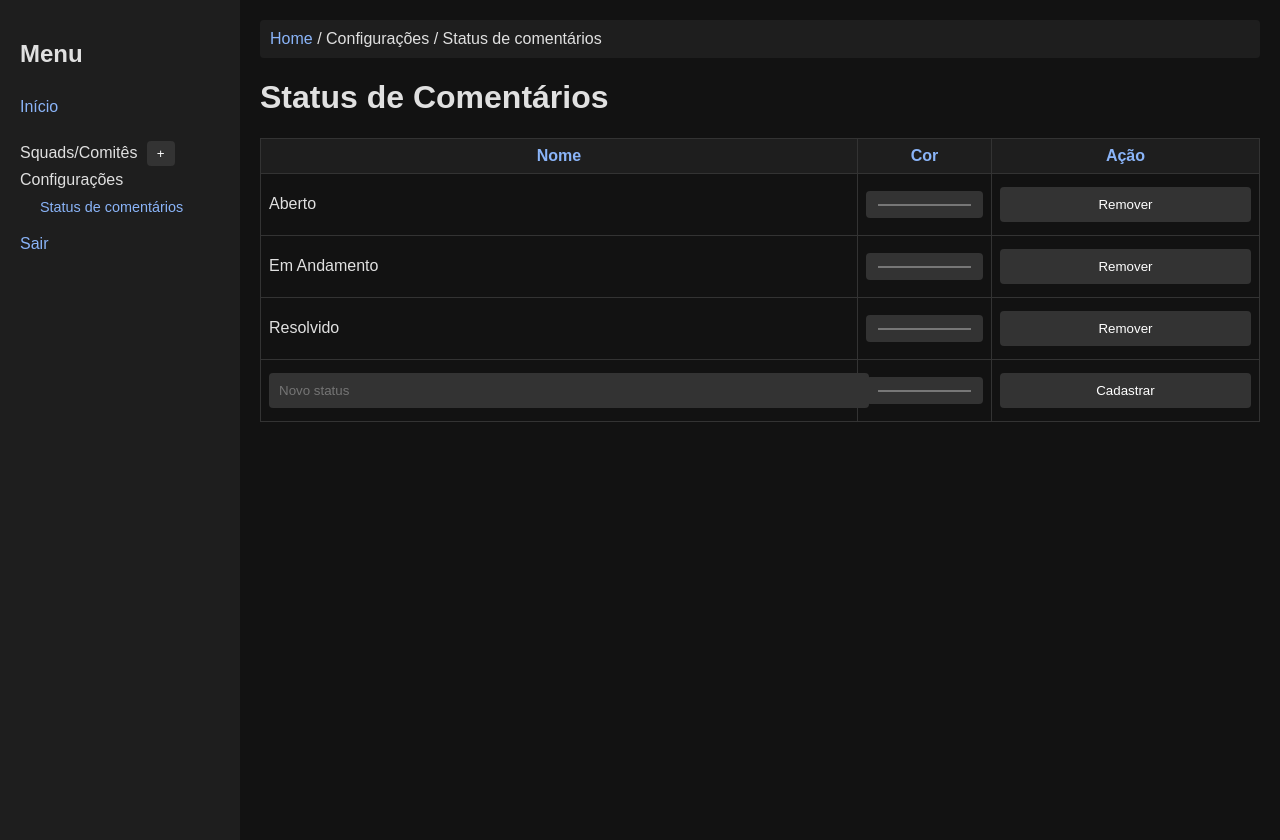
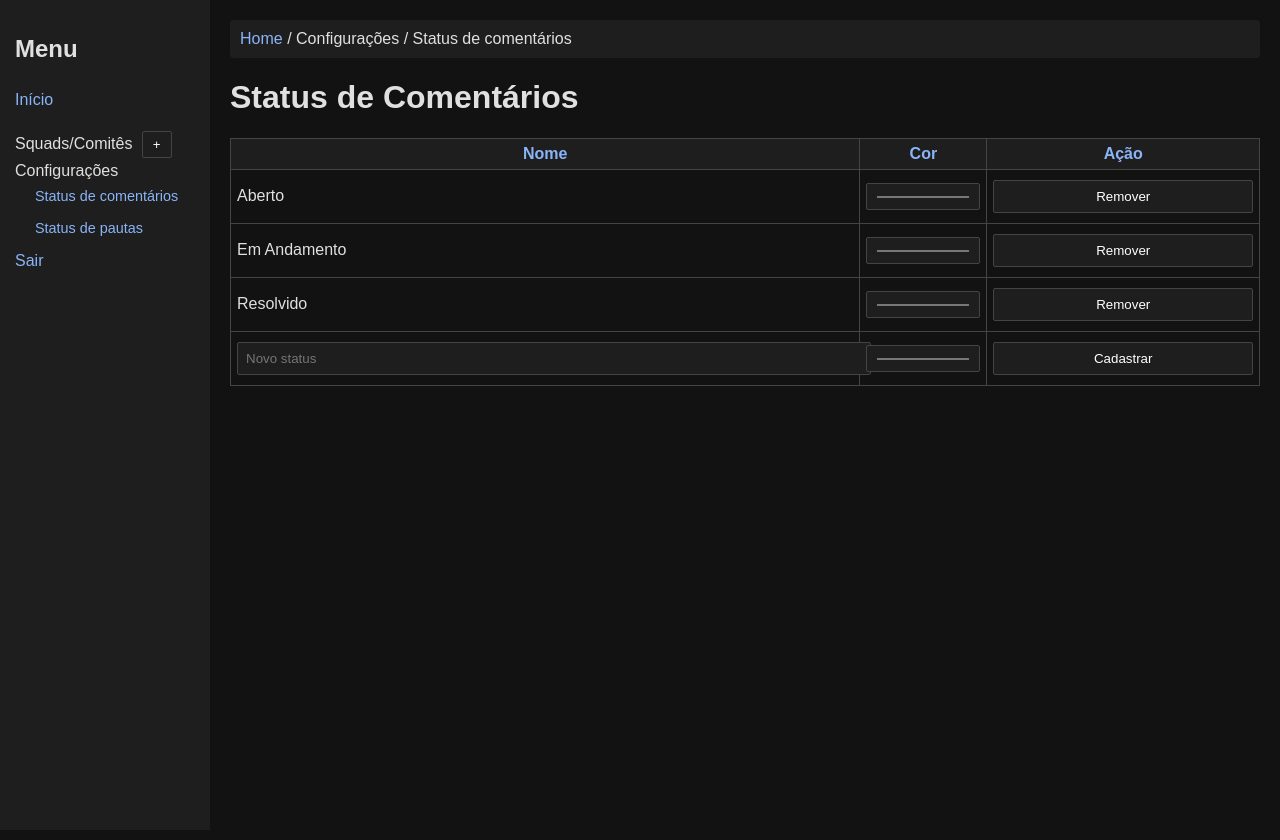
Before and after one commit to hdfmacedo/safehm, a PHP site: page /?config=statuses in a window 1280 px wide. After the commit the page ends 386 px from the top, so only its background shows below. Run offline with PHP 8.4, Linux system fonts and the light colour scheme; the visitor is signed in with stand-in values (Sample User, id 1).

Commit message:
Add configurable status for pautas and minimal style (#10)

```diff
--- /dev/null
+++ b/controllers/PautaStatusController.php
@@ -0,0 +1,21 @@
+<?php
+require_once __DIR__ . '/../models/PautaStatus.php';
+
+class PautaStatusController {
+    public function getStatuses(): array {
+        return PautaStatus::getAll();
+    }
+
+    public function addStatus(string $status, string $color): void {
+        PautaStatus::add($status, $color);
+    }
+
+    public function updateStatus(string $status, string $color): void {
+        PautaStatus::updateColor($status, $color);
+    }
+
+    public function removeStatus(string $status): void {
+        PautaStatus::remove($status);
+    }
+}
+?>
--- a/controllers/SquadController.php
+++ b/controllers/SquadController.php
@@ -35,6 +35,10 @@ class SquadController {
         Pauta::updateCommentStatus($slug, $file, $index, $status);
     }
 
+    public function updatePautaStatus(string $slug, string $file, string $status): void {
+        Pauta::updateStatus($slug, $file, $status);
+    }
+
     public function removePauta(string $slug, string $file): void {
         Pauta::remove($slug, $file);
     }
--- a/index.php
+++ b/index.php
@@ -5,11 +5,15 @@ require_once __DIR__ . '/models/User.php';
 require_once __DIR__ . '/controllers/SquadController.php';
 require_once __DIR__ . '/controllers/CommentStatusController.php';
 require_once __DIR__ . '/models/CommentStatus.php';
+require_once __DIR__ . '/controllers/PautaStatusController.php';
+require_once __DIR__ . '/models/PautaStatus.php';
 
 $controller = new UserController();
 $squadController = new SquadController();
 $statusController = new CommentStatusController();
+$pautaStatusController = new PautaStatusController();
 $statuses = CommentStatus::getAll();
+$pautaStatuses = PautaStatus::getAll();
 $message = '';
 
 if ($_SERVER['REQUEST_METHOD'] === 'POST') {
@@ -31,6 +35,13 @@ if ($_SERVER['REQUEST_METHOD'] === 'POST') {
             header('Location: ?squad=' . urlencode($_GET['squad'] ?? ''));
             exit;
         }
+    } elseif (isset($_POST['action']) && $_POST['action'] === 'update_pauta_status' && isset($_SESSION['user'])) {
+        $squadController->updatePautaStatus(
+            $_GET['squad'] ?? '',
+            $_GET['pauta'] ?? '',
+            $_POST['new_status'] ?? ''
+        );
+        $pauta = $squadController->getPauta($_GET['squad'], $_GET['pauta']);
     } elseif (isset($_POST['action']) && $_POST['action'] === 'add_status' && isset($_SESSION['user'])) {
         $statusController->addStatus($_POST['status'] ?? '', $_POST['color'] ?? '#ffffff');
         $statuses = $statusController->getStatuses();
@@ -40,6 +51,15 @@ if ($_SERVER['REQUEST_METHOD'] === 'POST') {
     } elseif (isset($_POST['action']) && $_POST['action'] === 'remove_status' && isset($_SESSION['user'])) {
         $statusController->removeStatus($_POST['status'] ?? '');
         $statuses = $statusController->getStatuses();
+    } elseif (isset($_POST['action']) && $_POST['action'] === 'add_pauta_status' && isset($_SESSION['user'])) {
+        $pautaStatusController->addStatus($_POST['status'] ?? '', $_POST['color'] ?? '#ffffff');
+        $pautaStatuses = $pautaStatusController->getStatuses();
+    } elseif (isset($_POST['action']) && $_POST['action'] === 'update_pauta_status_cfg' && isset($_SESSION['user'])) {
+        $pautaStatusController->updateStatus($_POST['status'] ?? '', $_POST['color'] ?? '#ffffff');
+        $pautaStatuses = $pautaStatusController->getStatuses();
+    } elseif (isset($_POST['action']) && $_POST['action'] === 'remove_pauta_status' && isset($_SESSION['user'])) {
+        $pautaStatusController->removeStatus($_POST['status'] ?? '');
+        $pautaStatuses = $pautaStatusController->getStatuses();
     } elseif (isset($_POST['action']) && $_POST['action'] === 'add_comment' && isset($_SESSION['user'])) {
         $squadController->addComment(
             $_GET['squad'] ?? '',
@@ -84,9 +104,16 @@ if (isset($_SESSION['user'])) {
     foreach ($statuses as $s) {
         $statusMap[$s['name']] = $s['color'];
     }
+    $pautaStatusMap = [];
+    foreach ($pautaStatuses as $p) {
+        $pautaStatusMap[$p['name']] = $p['color'];
+    }
     if (isset($_GET['config']) && $_GET['config'] === 'statuses') {
         $statuses = $statusController->getStatuses();
         include __DIR__ . '/views/statuses.php';
+    } elseif (isset($_GET['config']) && $_GET['config'] === 'pauta_statuses') {
+        $pautaStatuses = $pautaStatusController->getStatuses();
+        include __DIR__ . '/views/pauta_statuses.php';
     } elseif (isset($_GET['pauta']) && isset($_GET['squad'])) {
         $pauta = $squadController->getPauta($_GET['squad'], $_GET['pauta']);
         $currentSquad = Squad::getBySlug($_GET['squad']);
--- a/models/Pauta.php
+++ b/models/Pauta.php
@@ -1,6 +1,7 @@
 <?php
 class Pauta {
     private const BASE_DIR = __DIR__ . '/../data/squads';
+    private const DEFAULT_STATUS = 'Aberto';
 
     private static function slugify(string $name): string {
         $slug = strtolower(preg_replace('/[^a-z0-9]+/i', '-', $name));
@@ -18,6 +19,7 @@ class Pauta {
         $data = [
             'name' => $name,
             'content' => $content,
+            'status' => self::DEFAULT_STATUS,
             'created_at' => $date,
             'updated_at' => $date
         ];
@@ -38,6 +40,9 @@ class Pauta {
                 continue;
             }
             $data['file'] = basename($path);
+            if (!isset($data['status'])) {
+                $data['status'] = self::DEFAULT_STATUS;
+            }
             $pautas[] = $data;
         }
         return $pautas;
@@ -49,6 +54,9 @@ class Pauta {
             return null;
         }
         $data = json_decode(file_get_contents($path), true);
+        if ($data && !isset($data['status'])) {
+            $data['status'] = self::DEFAULT_STATUS;
+        }
         return $data ?: null;
     }
 
@@ -103,6 +111,16 @@ class Pauta {
         }
     }
 
+    public static function updateStatus(string $squadSlug, string $file, string $status): void {
+        $path = self::BASE_DIR . "/$squadSlug/$file";
+        if (!file_exists($path)) {
+            return;
+        }
+        $data = json_decode(file_get_contents($path), true) ?: [];
+        $data['status'] = $status;
+        file_put_contents($path, json_encode($data, JSON_PRETTY_PRINT));
+    }
+
     public static function remove(string $squadSlug, string $file): void {
         $path = self::BASE_DIR . "/$squadSlug/$file";
         if (file_exists($path)) {
--- /dev/null
+++ b/models/PautaStatus.php
@@ -0,0 +1,61 @@
+<?php
+class PautaStatus {
+    private const FILE = __DIR__ . '/../data/pauta_statuses.json';
+
+    public static function ensure(): void {
+        if (!file_exists(self::FILE)) {
+            $default = [
+                ['name' => 'Aberto', 'color' => '#ff0000'],
+                ['name' => 'Em Andamento', 'color' => '#ffff00'],
+                ['name' => 'Resolvido', 'color' => '#00ff00']
+            ];
+            if (!is_dir(dirname(self::FILE))) {
+                mkdir(dirname(self::FILE), 0777, true);
+            }
+            file_put_contents(self::FILE, json_encode($default, JSON_PRETTY_PRINT));
+        }
+    }
+
+    public static function getAll(): array {
+        self::ensure();
+        $data = json_decode(file_get_contents(self::FILE), true);
+        if (is_array($data) && isset($data[0]) && is_string($data[0])) {
+            $data = array_map(fn($s) => ['name' => $s, 'color' => '#ffffff'], $data);
+            file_put_contents(self::FILE, json_encode($data, JSON_PRETTY_PRINT));
+        }
+        return is_array($data) ? $data : [];
+    }
+
+    public static function add(string $status, string $color): void {
+        $status = trim($status);
+        $color = trim($color);
+        if ($status === '' || $color === '') {
+            return;
+        }
+        $statuses = self::getAll();
+        foreach ($statuses as $st) {
+            if ($st['name'] === $status) {
+                return;
+            }
+        }
+        $statuses[] = ['name' => $status, 'color' => $color];
+        file_put_contents(self::FILE, json_encode($statuses, JSON_PRETTY_PRINT));
+    }
+
+    public static function updateColor(string $status, string $color): void {
+        $statuses = self::getAll();
+        foreach ($statuses as &$st) {
+            if ($st['name'] === $status) {
+                $st['color'] = $color;
+            }
+        }
+        file_put_contents(self::FILE, json_encode($statuses, JSON_PRETTY_PRINT));
+    }
+
+    public static function remove(string $status): void {
+        $statuses = self::getAll();
+        $statuses = array_values(array_filter($statuses, fn($s) => $s['name'] !== $status));
+        file_put_contents(self::FILE, json_encode($statuses, JSON_PRETTY_PRINT));
+    }
+}
+?>
--- a/public/style.css
+++ b/public/style.css
@@ -13,12 +13,12 @@ body {
 }
 input, button {
     width: 100%;
-    padding: 10px;
-    margin: 5px 0;
-    background-color: #333;
+    padding: 8px;
+    margin: 4px 0;
+    background-color: #1e1e1e;
     color: #fff;
-    border: none;
-    border-radius: 4px;
+    border: 1px solid #444;
+    border-radius: 2px;
 }
 a, a:visited {
     color: #8ab4f8;
@@ -27,18 +27,18 @@ a, a:visited {
     display: flex;
 }
 .menu-left {
-    width: 200px;
+    width: 180px;
     background-color: #1e1e1e;
-    padding: 20px;
+    padding: 15px;
     height: 100vh;
 }
 .menu-left a {
     display: block;
-    padding: 10px 0;
+    padding: 8px 0;
     text-decoration: none;
 }
 .menu-left a:hover {
-    background-color: #333;
+    background-color: #222;
 }
 .content {
     flex: 1;
@@ -102,8 +102,8 @@ a, a:visited {
 
 .pauta-table th,
 .pauta-table td {
-    border: 1px solid #333;
-    padding: 8px;
+    border: 1px solid #444;
+    padding: 6px;
 }
 
 .pauta-table th {
@@ -116,7 +116,7 @@ a, a:visited {
 }
 
 .pauta-table tr:hover {
-    background-color: #2a2a2a;
+    background-color: #262626;
 }
 
 .add-pauta-form {
@@ -134,7 +134,8 @@ a, a:visited {
 }
 
 .button-row button {
-    width: 100%;
+    width: auto;
+    padding: 8px 12px;
 }
 
 .comment-list { list-style: none; padding: 0; }
@@ -149,8 +150,8 @@ a, a:visited {
 
 .status-table th,
 .status-table td {
-    border: 1px solid #333;
-    padding: 8px;
+    border: 1px solid #444;
+    padding: 6px;
 }
 
 .status-table th {
--- a/views/partials/sidebar.php
+++ b/views/partials/sidebar.php
@@ -22,6 +22,7 @@
         <span>Configurações</span>
         <div class="submenu">
             <a href="?config=statuses">Status de comentários</a>
+            <a href="?config=pauta_statuses">Status de pautas</a>
         </div>
     </div>
     <a href="?logout=1">Sair</a>
--- a/views/squad.php
+++ b/views/squad.php
@@ -14,12 +14,15 @@
         <h2>Pautas</h2>
         <table class="pauta-table">
             <thead>
-                <tr><th>Nome</th><th>Criado em</th><th>Atualizado em</th><th>Ação</th></tr>
+                <tr><th>Nome</th><th>Status</th><th>Criado em</th><th>Atualizado em</th><th>Ação</th></tr>
             </thead>
             <tbody>
             <?php foreach ($pautas as $p): ?>
                 <tr>
                     <td><a href="?squad=<?= urlencode($currentSquad['slug']) ?>&pauta=<?= urlencode($p['file']) ?>"><?= htmlspecialchars($p['name']) ?></a></td>
+                    <td style="color: <?= htmlspecialchars($pautaStatusMap[$p['status']] ?? '#fff') ?>; font-weight:bold;">
+                        <?= htmlspecialchars($p['status']) ?>
+                    </td>
                     <td><?= htmlspecialchars($p['created_at']) ?></td>
                     <td><?= htmlspecialchars($p['updated_at']) ?></td>
                     <td>
```
Also changed, not shown: views/pauta.php (+11 -0 lines), views/pauta_statuses.php (added, +51 -0 lines), README.md.
